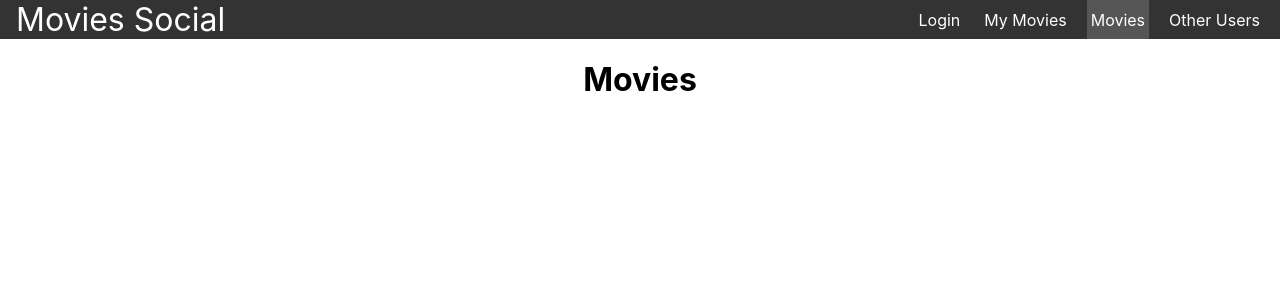
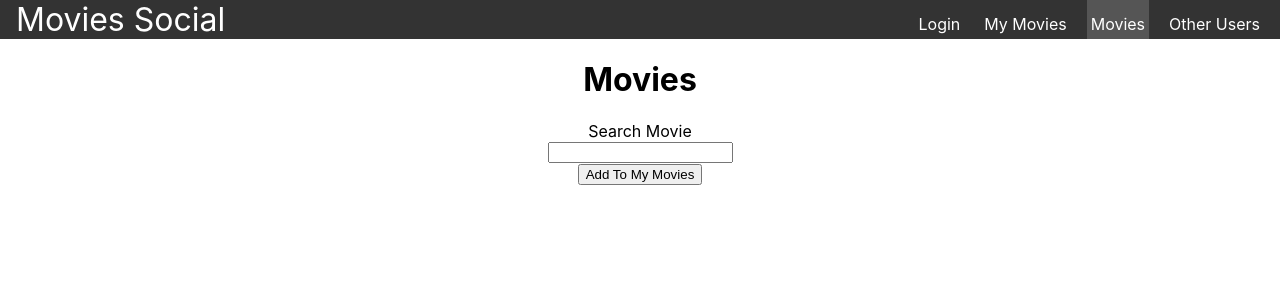
Before and after one commit to Daro384/project-movie-social, a React (Create React App) app: page /Movies in a window 1280 px wide. Shown: the top 300 px of the page. Built offline with nearby package versions, Linux system fonts and the light colour scheme.

Commit message:
created movie search form component, created fetch request

```diff
--- a/src/App.js
+++ b/src/App.js
@@ -8,7 +8,9 @@ import OtherUsers from './pages/OtherUsers.js'
 import Login from './pages/Login.js'
 import { Route, Routes } from 'react-router-dom'
 
+
 function App() {
+
 
   return (
     <div className="App">
--- a/src/components/Navbar.css
+++ b/src/components/Navbar.css
@@ -1,11 +1,3 @@
-* {
-    box-sizing: border-box;
-}
-
-body {
-    margin: 0;
-}
-
 .container {
     margin: 1rem;
     text-align: center;
--- /dev/null
+++ b/src/components/SearchForm.js
@@ -0,0 +1,35 @@
+import React, { useState } from "react";
+
+function SearchForm() {
+    const [input, setInput] = useState([]);
+    // const [movie, setMovie] = useState([]);
+
+    function handleSubmit(e) {
+        e.preventDefault()
+
+        fetch(`http://www.omdbapi.com/?apikey=${process.env.REACT_APP_OMDB_API_KEY}&s=${input}`)
+            .then(r => r.json())
+            .then(console.log);
+    }
+
+
+    return (
+        <section id="search-form">
+            <form onSubmit={ handleSubmit }>
+                <label> Search Movie
+                    <br/>
+                    <input
+                        onChange={(e) => setInput(e.target.value)}
+                        className="movie-name"
+                        type="text"
+                        value={input}
+                    />
+                </label>
+                <br/>
+                <button type="submit">Add To My Movies</button>
+            </form>
+        </section>
+    );
+}
+
+export default SearchForm;
--- a/src/index.js
+++ b/src/index.js
@@ -7,11 +7,9 @@ import { BrowserRouter } from 'react-router-dom'
 
 const root = ReactDOM.createRoot(document.getElementById('root'));
 root.render(
-  <React.StrictMode>
     <BrowserRouter>
       <App />
     </BrowserRouter>
-  </React.StrictMode>
 );
 
 // If you want to start measuring performance in your app, pass a function
--- a/src/pages/Movies.js
+++ b/src/pages/Movies.js
@@ -1,7 +1,18 @@
 import React from 'react';
+// import { useEffect, useState } from 'react';
+import SearchForm from '../components/SearchForm'
 
 const Movies = () => {
-    return <h1>Movies</h1>
+    // const [movies, setMovies] = useState([])
+
+
+
+    return (
+        <div>
+            <h1>Movies</h1>
+            <SearchForm />
+        </div>
+    )
 };
 
 export default Movies;
```
Also changed, not shown: src/components/SearchForm.css (added), 1 other file (tests, documents, lock files or other folders).
